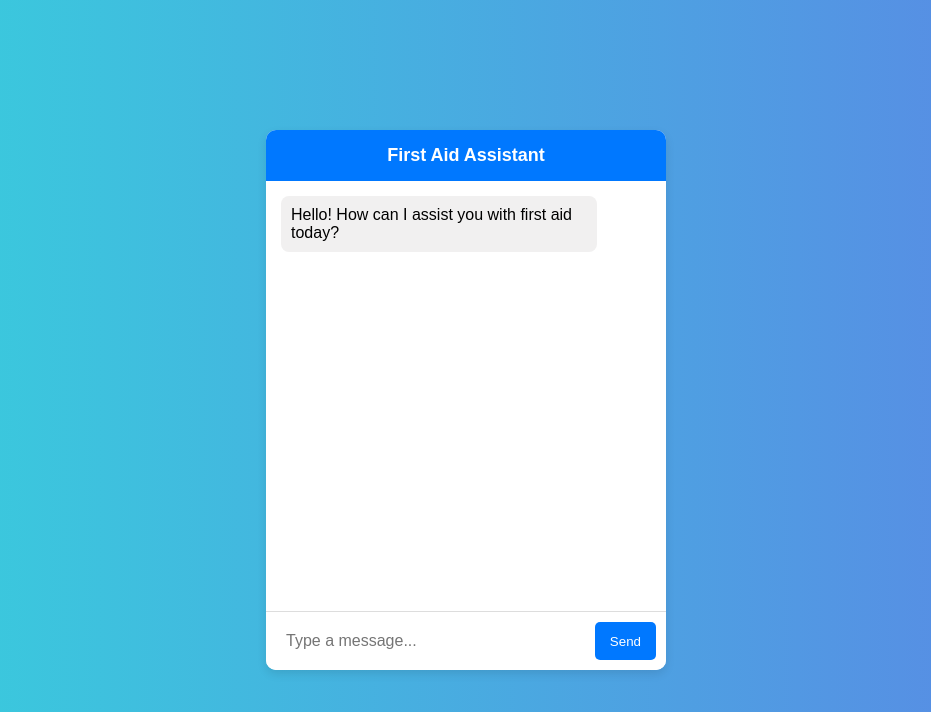
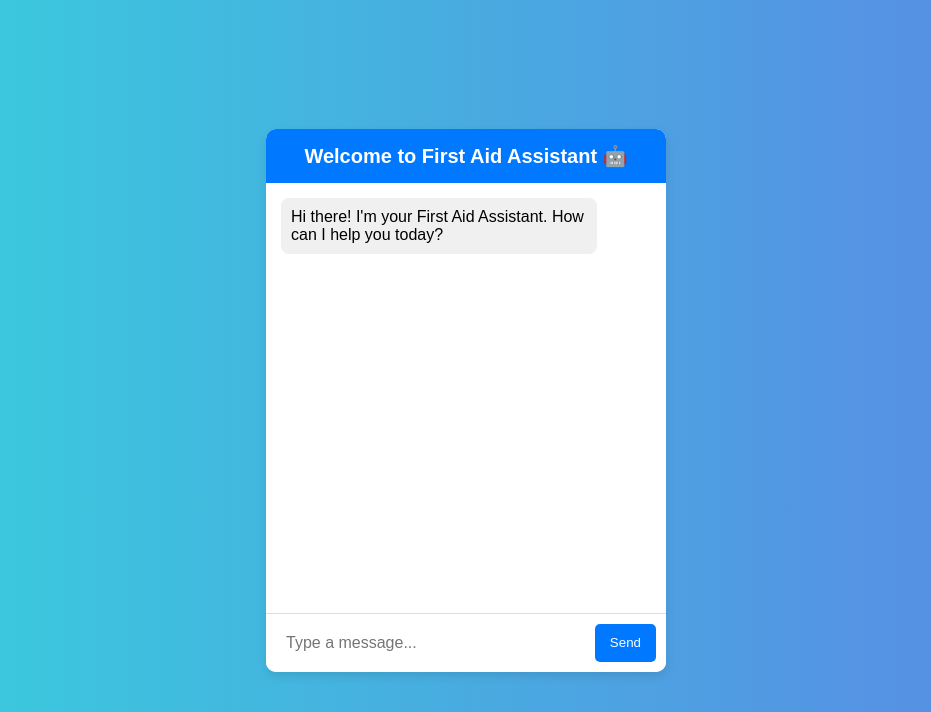
Before and after one commit to 1kilele/first-aid-chatbot, a Flask app: page / in a window 1280 px wide. Shown: the top 712 px of the page, without its empty margins (174-1105 px from the left). Run offline with Flask 3, Linux system fonts and the light colour scheme.

Commit message:
💬 Updated chatbot UI with interactive design and better user experience

```diff
--- a/templates/index.html
+++ b/templates/index.html
@@ -30,7 +30,7 @@
             color: white;
             padding: 15px;
             text-align: center;
-            font-size: 18px;
+            font-size: 20px;
             font-weight: bold;
         }
         .chat-box {
@@ -85,9 +85,9 @@
 </head>
 <body>
     <div class="chat-container">
-        <div class="chat-header">First Aid Assistant</div>
+        <div class="chat-header">Welcome to First Aid Assistant 🤖</div>
         <div class="chat-box" id="chat-box">
-            <div class="bot-message chat-message">Hello! How can I assist you with first aid today?</div>
+            <div class="bot-message chat-message">Hi there! I'm your First Aid Assistant. How can I help you today?</div>
         </div>
         <div class="chat-input">
             <input type="text" id="user-input" placeholder="Type a message..." onkeypress="handleKeyPress(event)">
@@ -97,41 +97,43 @@
 
     <script>
         function sendMessage() {
-            let inputField = document.getElementById("user-input");
-            let message = inputField.value.trim();
+            const inputField = document.getElementById("user-input");
+            const message = inputField.value.trim();
             if (message === "") return;
 
-            let chatBox = document.getElementById("chat-box");
+            const chatBox = document.getElementById("chat-box");
 
-            // Display user message
-            let userMessage = document.createElement("div");
+            // Show user message
+            const userMessage = document.createElement("div");
             userMessage.classList.add("user-message", "chat-message");
             userMessage.textContent = message;
             chatBox.appendChild(userMessage);
             chatBox.scrollTop = chatBox.scrollHeight;
 
-
-            // Send message to backend
+            // Send to backend
             fetch(window.location.origin + "/send", {
                 method: "POST",
                 headers: { "Content-Type": "application/json" },
                 body: JSON.stringify({ message: message })
             })
-.then(response => response.json())
+            .then(response => {
+                if (!response.ok) throw new Error("Network response was not ok");
+                return response.json();
+            })
             .then(data => {
-    if (!data.response) {
-        console.error("No response received from the backend.");
-        return;
-    }
-
-    // Display chatbot response
-    let botMessage = document.createElement("div");
+                const botMessage = document.createElement("div");
                 botMessage.classList.add("bot-message", "chat-message");
-    botMessage.textContent = data.response;
+                botMessage.textContent = data.response || "Oops! Something went wrong.";
                 chatBox.appendChild(botMessage);
                 chatBox.scrollTop = chatBox.scrollHeight;
             })
-.catch(error => console.error("Error:", error));
+            .catch(error => {
+                console.error("Error:", error);
+                const botMessage = document.createElement("div");
+                botMessage.classList.add("bot-message", "chat-message");
+                botMessage.textContent = "Sorry, I'm having trouble responding right now.";
+                chatBox.appendChild(botMessage);
+            });
 
             inputField.value = "";
         }
```
Lines whose indentation alone changed are shown as unchanged.
